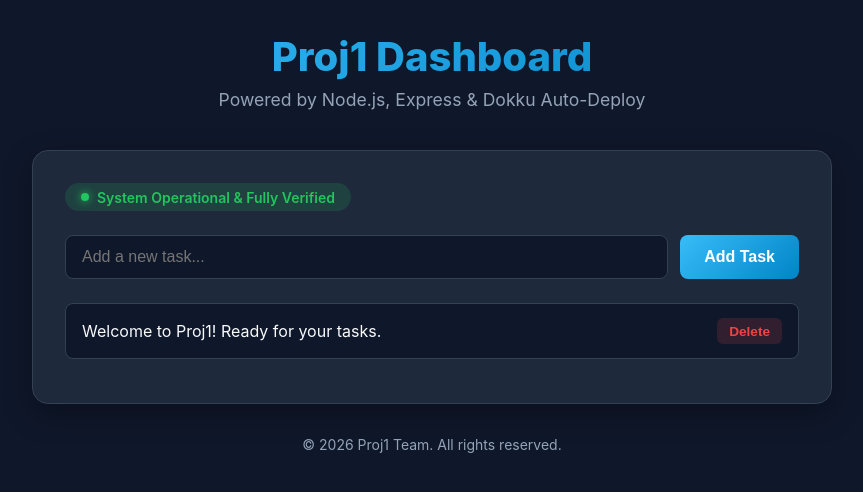
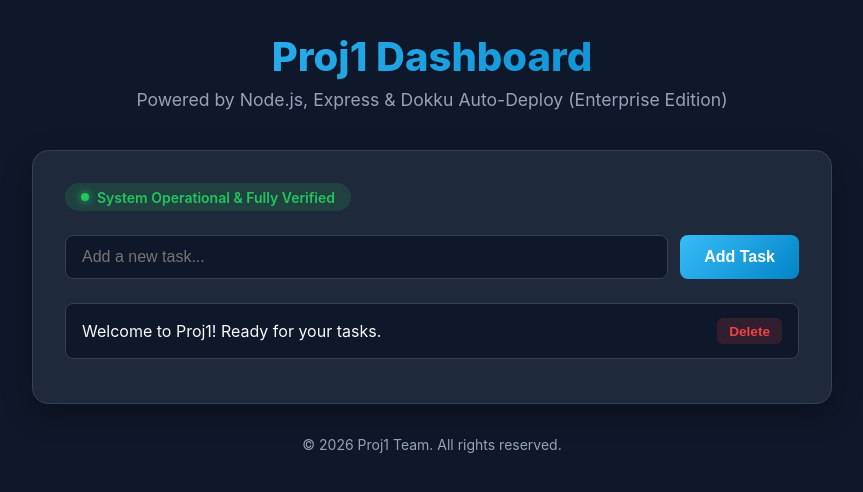
Before and after one commit to saidmuhammad1/proj1, a website: page index.html in a window 1280 px wide. Shown: the whole page, without its empty margins (208-1071 px from the left). Drawn offline with Linux system fonts and the light colour scheme.

Commit message:
feat: update subtitle to Enterprise Edition

```diff
--- a/index.html
+++ b/index.html
@@ -155,7 +155,7 @@
     <div class="container">
         <header>
             <h1>Proj1 Dashboard</h1>
-            <p>Powered by Node.js, Express & Dokku Auto-Deploy</p>
+            <p>Powered by Node.js, Express & Dokku Auto-Deploy (Enterprise Edition)</p>
         </header>
 
         <div class="card">
```
